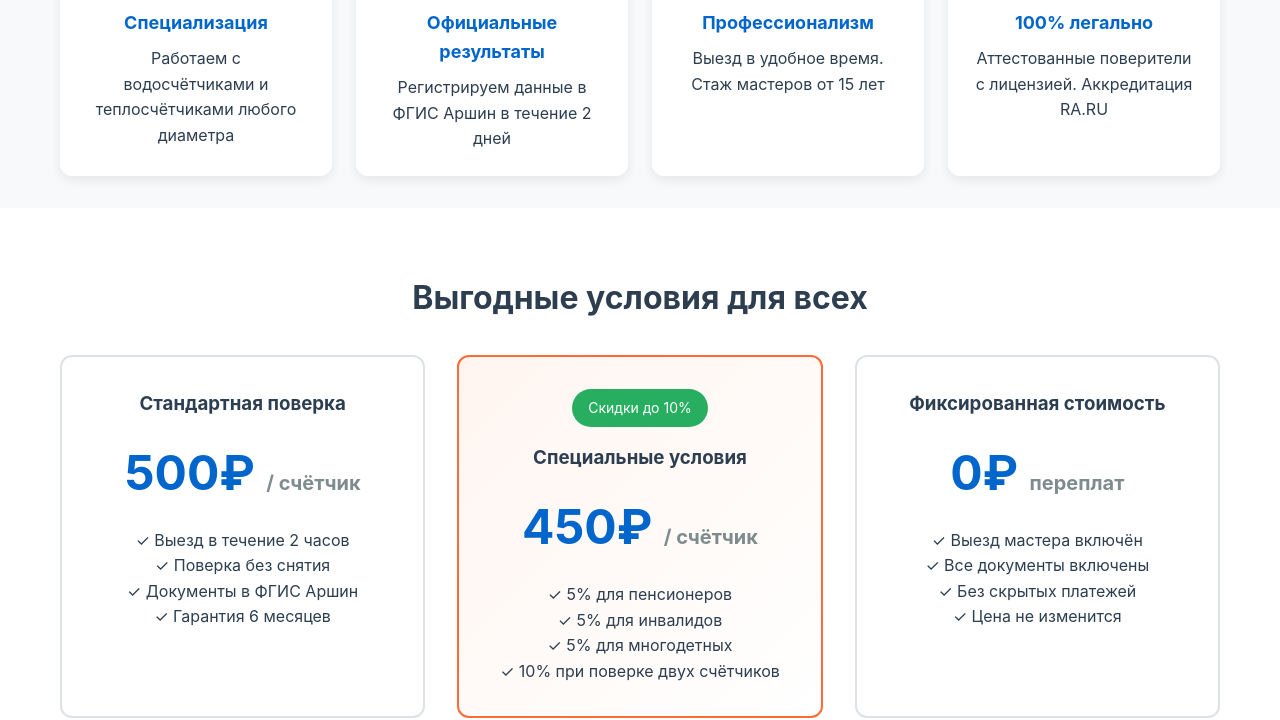
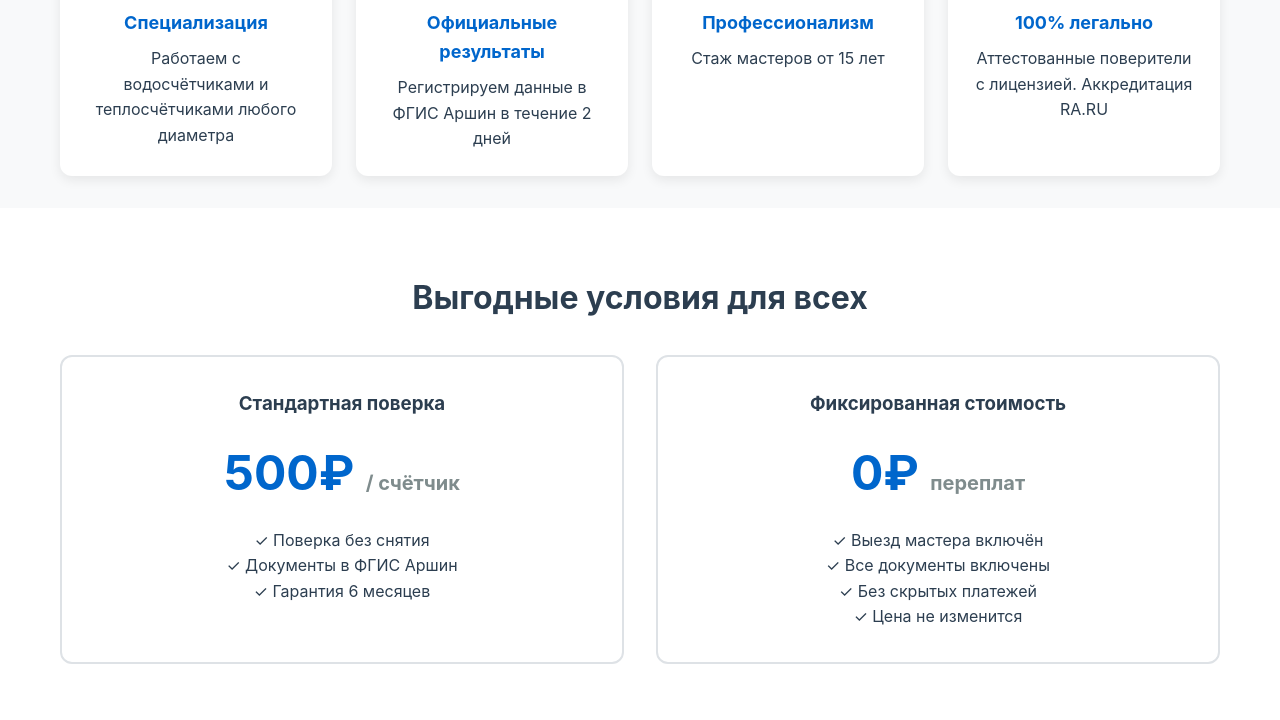
Before and after one commit to kittykukuruzit-commits/watercounter, a plain HTML site: page index.html in a window 1280 px wide. Shown: the part 729-1449 px from the top of the page. Drawn offline with nearby package versions, Linux system fonts and the light colour scheme.

Commit message:
Update index.html

```diff
--- a/index.html
+++ b/index.html
@@ -879,7 +879,7 @@ document.addEventListener('DOMContentLoaded', function() {
                 <div class="trust-card">
                     <div class="trust-icon">⚡</div>
                     <h3>Профессионализм</h3>
-                    <p>Выезд в удобное время. Стаж мастеров от 15 лет</p>
+                    <p>Стаж мастеров от 15 лет</p>
                 </div>
                 <div class="trust-card">
                     <div class="trust-icon">🛡️</div>
@@ -898,13 +898,12 @@ document.addEventListener('DOMContentLoaded', function() {
                 <div class="price-card">
                     <h3>Стандартная поверка</h3>
                     <div class="price-tag">500₽ <small>/ счётчик</small></div>
-                    <p>✓ Выезд в течение 2 часов<br>
-                    ✓ Поверка без снятия<br>
+                    <p>✓ Поверка без снятия<br>
                     ✓ Документы в ФГИС Аршин<br>
                     ✓ Гарантия 6 месяцев</p>
                 </div>
 
-                <div class="price-card featured">
+                 <!-- <div class="price-card featured">
                     <div class="discount-badge">Скидки до 10%</div>
                     <h3>Специальные условия</h3>
                     <div class="price-tag">450₽ <small>/ счётчик</small></div>
@@ -912,7 +911,7 @@ document.addEventListener('DOMContentLoaded', function() {
                     ✓ 5% для инвалидов<br>
                     ✓ 5% для многодетных<br>
                     ✓ 10% при поверке двух счётчиков</p>
-                </div>
+                </div> -->
 
                 <div class="price-card">
                     <h3>Фиксированная стоимость</h3>
```
